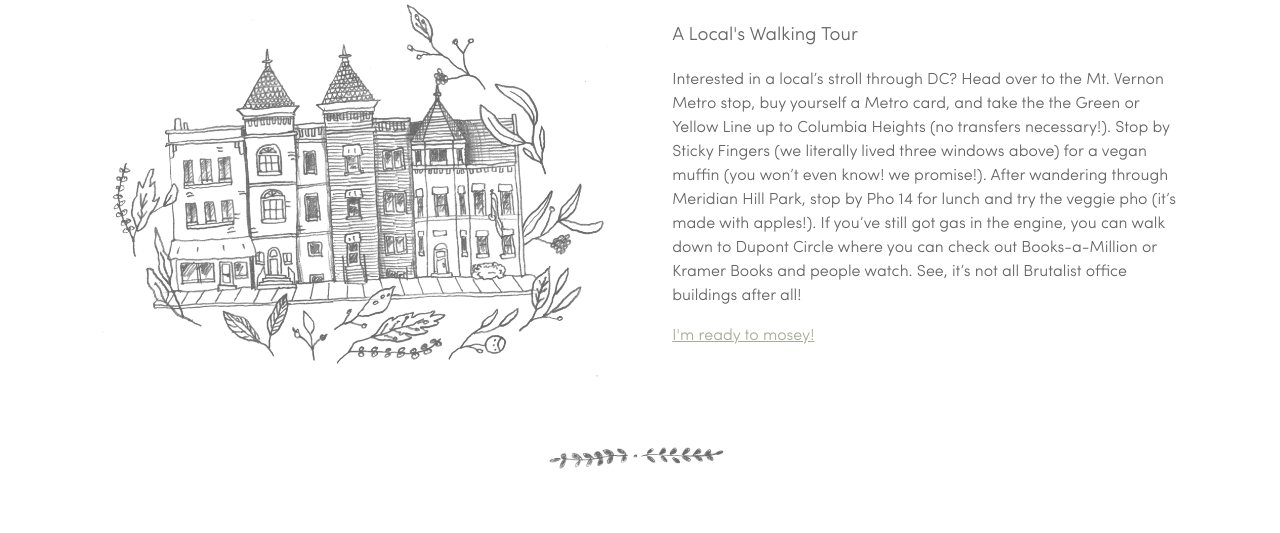
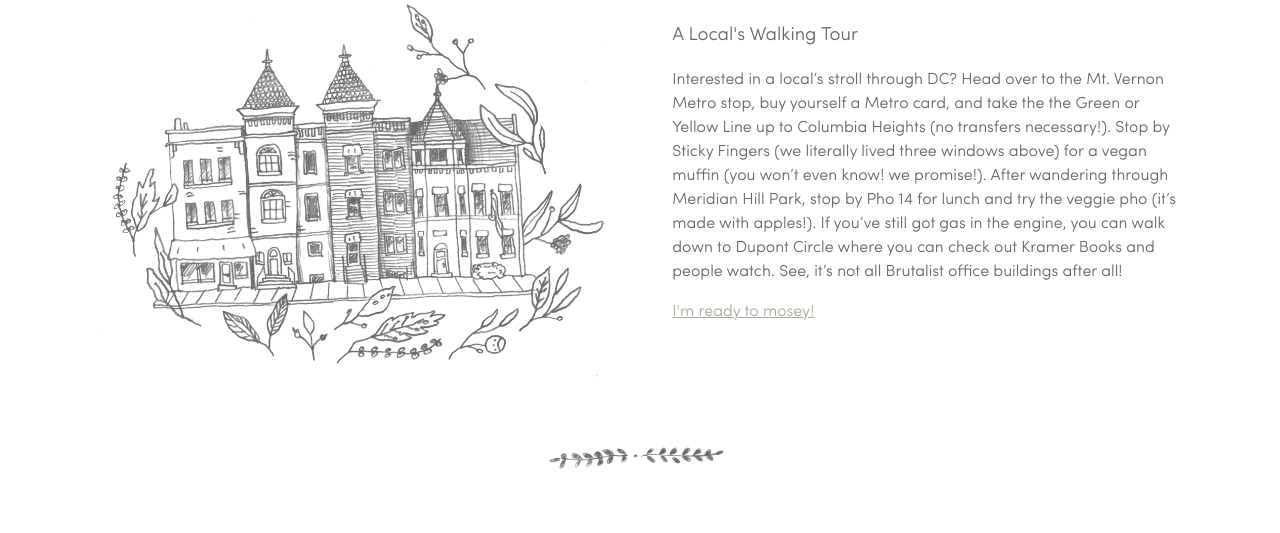
Before and after one commit to scottdonaldson/frogstuff, a PHP site: page /frogstuff/ in a window 1280 px wide. Shown: the part 3526-4059 px from the top of the page. Run offline with PHP 8.4, Linux system fonts and the light colour scheme; some libraries are stand-ins or nearby versions.

Commit message:
books-a-million closed... 😔

```diff
--- a/index.php
+++ b/index.php
@@ -70,7 +70,7 @@
 
 		<div class="halfcolumn right clearfix clear">
 			<h3>A Local's Walking Tour</h3>
-			<p>Interested in a local’s stroll through DC? Head over to the Mt. Vernon Metro stop, buy yourself a Metro card, and take the the Green or Yellow Line up to Columbia Heights (no transfers necessary!). Stop by Sticky Fingers (we literally lived three windows above) for a vegan muffin (you won’t even know! we promise!). After wandering through Meridian Hill Park, stop by Pho 14 for lunch and try the veggie pho (it’s made with apples!). If you’ve still got gas in the engine, you can walk down to Dupont Circle where you can check out Books-a-Million or Kramer Books and people watch. See, it’s not all Brutalist office buildings after all! </p>
+			<p>Interested in a local’s stroll through DC? Head over to the Mt. Vernon Metro stop, buy yourself a Metro card, and take the the Green or Yellow Line up to Columbia Heights (no transfers necessary!). Stop by Sticky Fingers (we literally lived three windows above) for a vegan muffin (you won’t even know! we promise!). After wandering through Meridian Hill Park, stop by Pho 14 for lunch and try the veggie pho (it’s made with apples!). If you’ve still got gas in the engine, you can walk down to Dupont Circle where you can check out Kramer Books and people watch. See, it’s not all Brutalist office buildings after all! </p>
 			<a href="https://www.google.com/maps/d/u/0/viewer?mid=zRNfw6tt-0CE.kZkLc93G_asM" target="_blank">I'm ready to mosey!</a>
 		</div>
 		<img class="halfcolumn clearfix" id="home-rowhouses" src="img/rowhouses.png" alt="">
```
